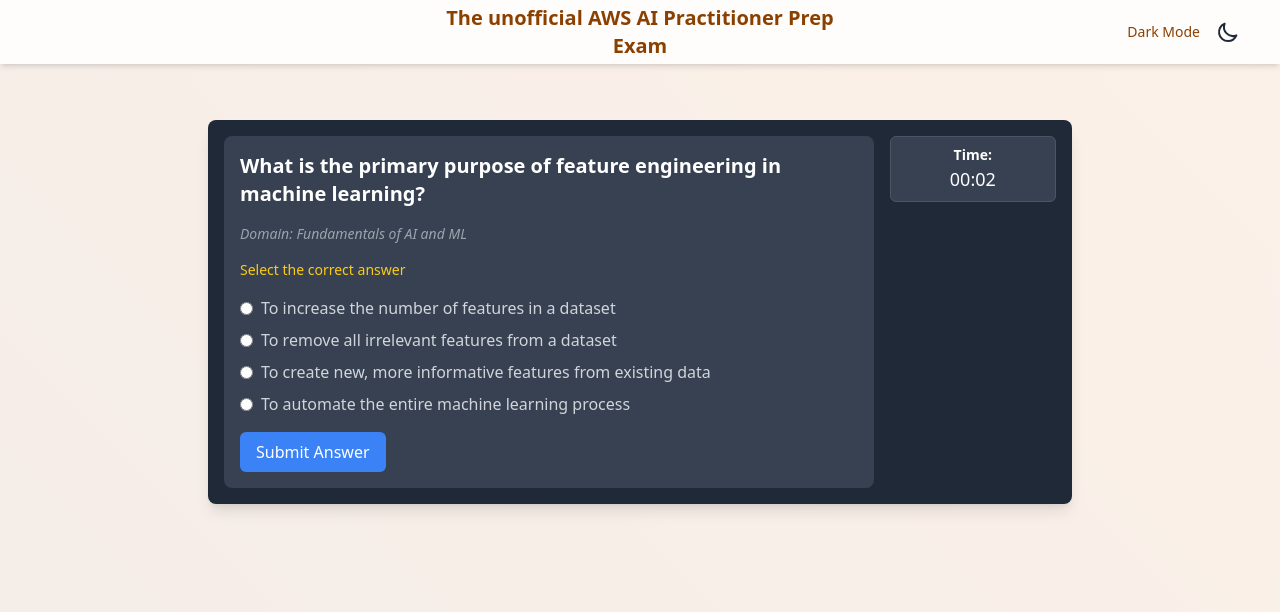
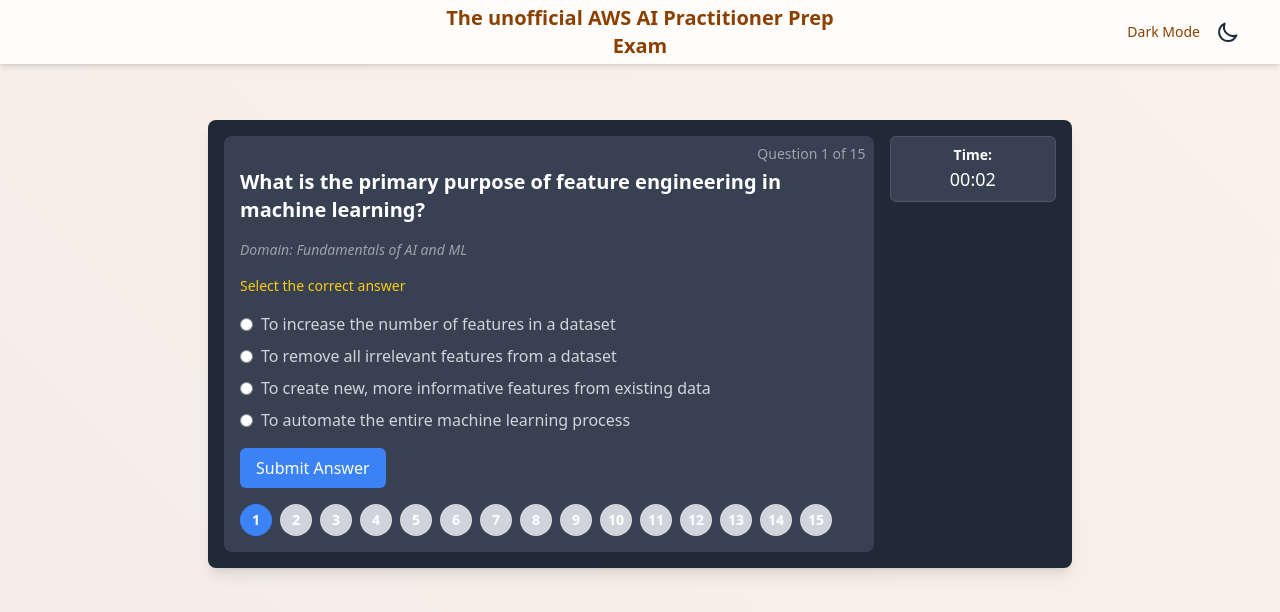
Before and after one commit to jacob-bd/aws-ai-practitioner-exam, a Next.js app: page / in a window 1280 px wide. Both pictures are taken after a click on the button "Start Exam". Shown: the top 612 px of the page. Built offline with nearby package versions, Linux system fonts and the light colour scheme.

Commit message:
Added quuestions indication and icons in main question screens

```diff
--- a/components/DomainSection.js
+++ b/components/DomainSection.js
@@ -12,7 +12,8 @@
     'Fundamentals of Generative AI': 'Covers basic concepts and principles of generative AI technologies.',
     'Applications of Foundation Models': 'Explores practical uses and implementations of foundation models in various fields.',
     'Guidelines for Responsible AI': 'Focuses on ethical considerations and best practices in AI development and deployment.',
-    'Security, Compliance, and Governance for AI Solutions': 'Addresses security measures, regulatory compliance, and governance frameworks for AI systems.'
+    'Security, Compliance, and Governance for AI Solutions': 'Addresses security measures, regulatory compliance, and governance frameworks for AI systems.',
+    'Fundamentals of AI and ML': 'Covers essential concepts, terminologies, and practical applications of artificial intelligence and machine learning, including basic AI terms, types of learning, data types, and real-world use cases'
   };
 
   return (
--- a/components/Question.js
+++ b/components/Question.js
@@ -1,7 +1,19 @@
 import React, { useState, useEffect } from 'react';
 import { motion } from 'framer-motion';
 
-const Question = ({ question, onAnswer, showFeedback, answered, onNextQuestion, immediateFeedback }) => {
+const Question = ({
+  question,
+  onAnswer,
+  showFeedback,
+  answered,
+  onNextQuestion,
+  immediateFeedback,
+  questionIndex,
+  totalQuestions,
+  onQuestionSelect,
+  userAnswers,
+  questions
+}) => {
   const [selectedOptions, setSelectedOptions] = useState([]);
   const [isCorrect, setIsCorrect] = useState(null);
   const [showWarning, setShowWarning] = useState(false);
@@ -48,7 +60,10 @@
   };
 
   return (
-    <div className="question bg-gray-700 rounded-lg p-4 space-y-4">
+    <div className="question bg-gray-700 rounded-lg p-4 space-y-4 relative">
+      <div className="absolute top-2 right-2 text-sm text-gray-400">
+        Question {questionIndex + 1} of {totalQuestions}
+      </div>
       <h2 className="text-xl font-semibold text-white">{question.text}</h2>
       <p className="text-sm text-gray-400 italic">Domain: {question.domain}</p>
       <p className="text-sm text-yellow-400">
@@ -107,6 +122,37 @@
           ))}
         </div>
       )}
+      <div className="flex flex-wrap gap-2 mt-4">
+        {Array.from({ length: totalQuestions }).map((_, index) => {
+          const isCurrent = index === questionIndex;
+          const isAnswered = index < questionIndex || (index === questionIndex && hasSubmitted);
+          let bgColor = 'bg-gray-300';
+
+          if (isCurrent) {
+            bgColor = 'bg-blue-500';
+          } else if (isAnswered) {
+            if (immediateFeedback) {
+              // For immediate feedback, use green for correct and red for incorrect
+              const questionAnswer = userAnswers[questions[index].text];
+              bgColor = questionAnswer && questionAnswer.isCorrect ? 'bg-green-500' : 'bg-red-500';
+            } else {
+              // For feedback at the end, use light green for answered questions
+              bgColor = 'bg-green-200';
+            }
+          }
+
+          return (
+            <button
+              key={index}
+              className={`w-8 h-8 rounded-full flex items-center justify-center text-sm font-bold text-white ${bgColor}`}
+              onClick={() => onQuestionSelect(index)}
+              disabled={index > questionIndex}
+            >
+              {index + 1}
+            </button>
+          );
+        })}
+      </div>
     </div>
   );
 };
--- a/pages/index.js
+++ b/pages/index.js
@@ -147,6 +147,11 @@
                   answered={showFeedback}
                   onNextQuestion={moveToNextQuestion}
                   immediateFeedback={immediateFeedback}
+                  questionIndex={currentQuestionIndex}
+                  totalQuestions={questions.length}
+                  onQuestionSelect={(index) => setCurrentQuestionIndex(index)}
+                  userAnswers={userAnswers}
+                  questions={questions}
                 />
               </div>
               <div className="w-1/5">
```
